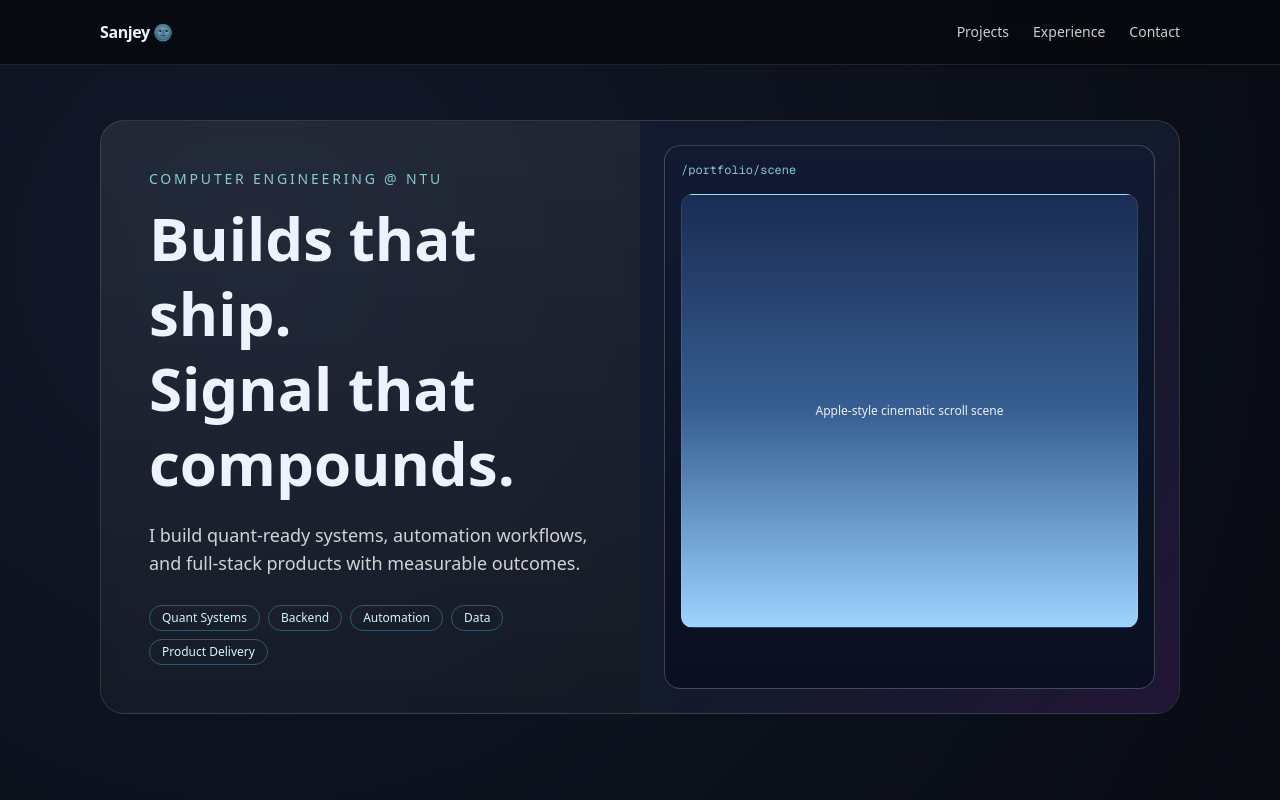
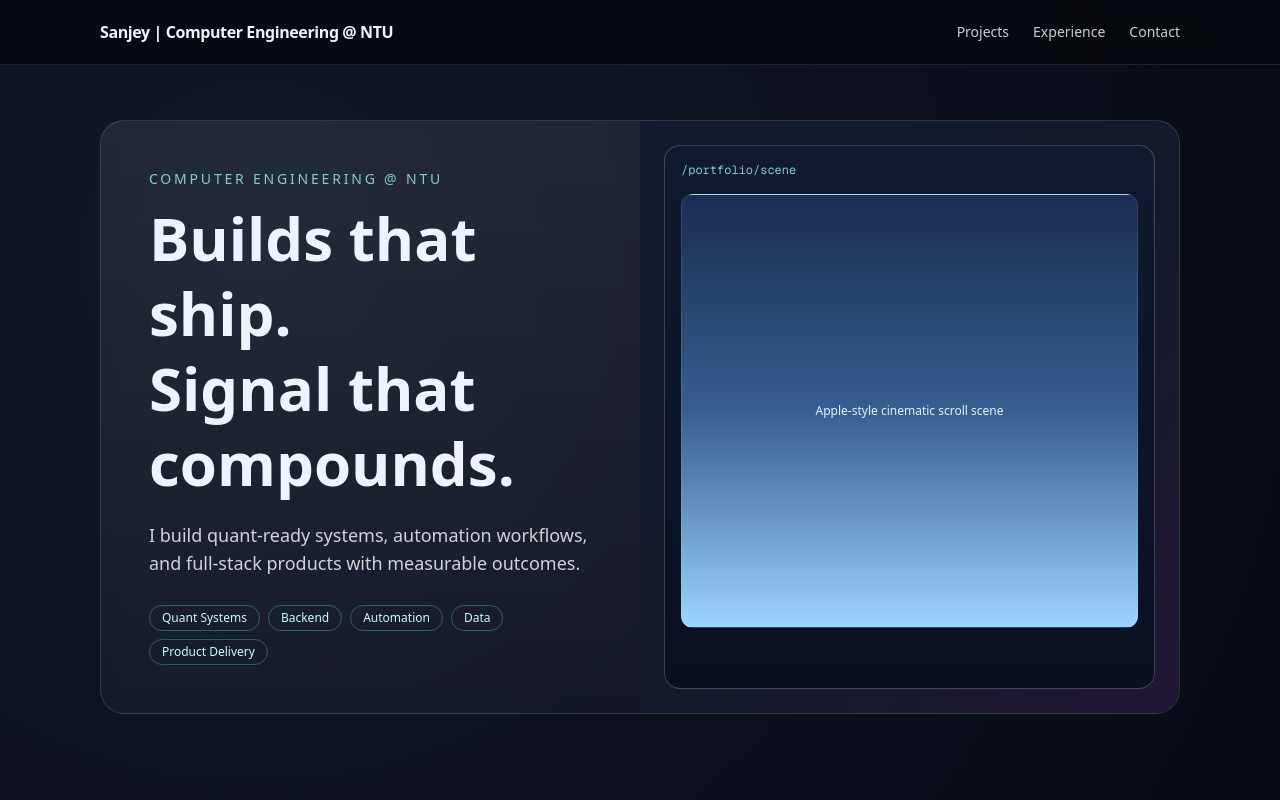
Before and after one commit to sanjey99/personal-website, a Next.js app: page / in a window 1280 px wide. Shown: the top 800 px of the page. Built offline with nearby package versions, Linux system fonts and the light colour scheme.

Commit message:
Set website header to recruiter-facing title option 3

```diff
--- a/src/app/page.tsx
+++ b/src/app/page.tsx
@@ -86,7 +86,7 @@ export default function Home() {
     <div className="min-h-screen pb-20">
       <header className="sticky top-0 z-50 border-b border-white/10 bg-[#06080dcc] backdrop-blur-md">
         <div className="container flex h-16 items-center justify-between">
-          <p className="font-semibold tracking-tight">Sanjey 🌚</p>
+          <p className="font-semibold tracking-tight">Sanjey | Computer Engineering @ NTU</p>
           <nav className="hidden gap-6 text-sm text-white/80 md:flex">
             <a href="#projects">Projects</a>
             <a href="#experience">Experience</a>
```
